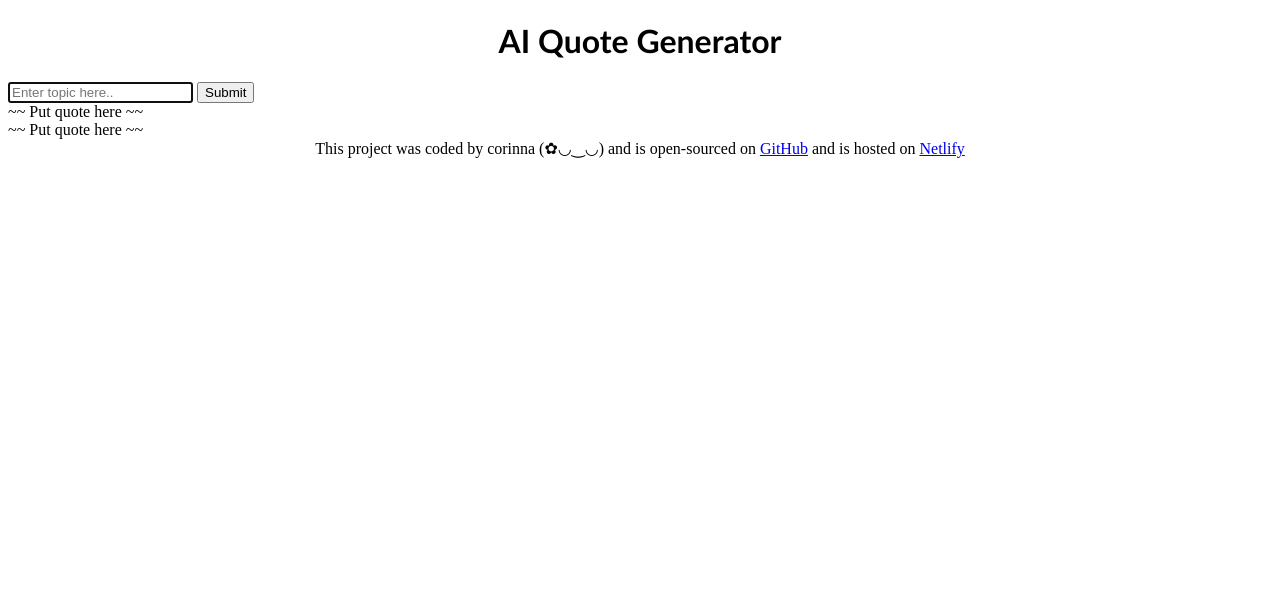
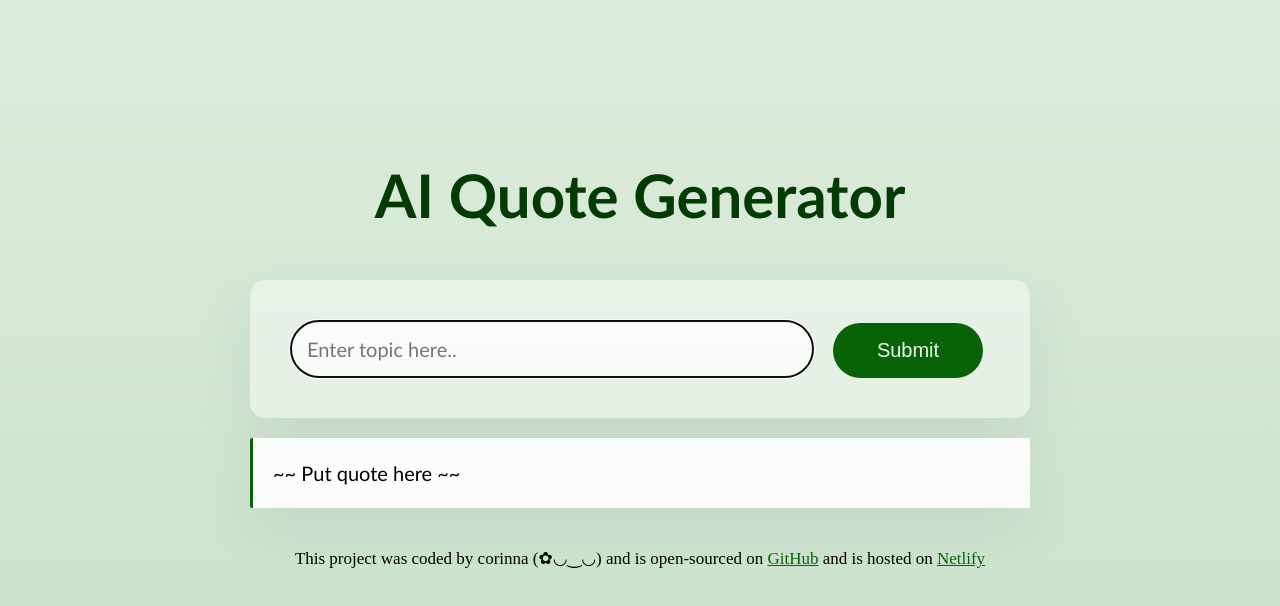
Before and after one commit to corinna19/quote-generator, a plain HTML site: page index.html in a window 1280 px wide. Drawn offline with Linux system fonts and the light colour scheme.

Commit message:
Added styling to CSS

```diff
--- a/index.html
+++ b/index.html
@@ -7,19 +7,18 @@
     <title>Quote Generator</title>
 </head>
 <body>
+    <div class="container">
 <header>
     <h1>AI Quote Generator</h1>
 </header>
 
 <main>
     <form>
-        <input type="text" placeholder="Enter topic here.." autofocus required>
-        <input type="submit" />
+        <input type="text" placeholder="Enter topic here.." autofocus required autocomplete="off" class="instructions">
+        <input type="submit" class="submit-button" />
     </form>
 
-    <div>
-        ~~ Put quote here ~~
-        <br>
+    <div class="poem">
         ~~ Put quote here ~~
     </div>
 
@@ -27,6 +26,7 @@
 
     <footer> This project was coded by corinna (✿◡‿◡) and is open-sourced on <a href="https://github.com/corinna19/quote-generator" target="blank"> GitHub</a> and is hosted on <a href="https://corinnasquotegenerator.netlify.app/" target="blank">Netlify</a></footer>
 
+</div>
     <script src="src/index.js"></script>
 </body>
 </html>
--- a/src/style.css
+++ b/src/style.css
@@ -1,12 +1,75 @@
 body {
-    background-color:;
+    background: linear-gradient(to top, #c1dfc4 0%, #deecdd 100%);
+    height: 100vh;
+}
+
+.container {
+    margin: 150px auto;
+    max-width: 780px;
+}
+
+header {
+    margin: 40px;
 }
 
 h1 {
     text-align: center;
     font-family: 'Gill Sans', 'Gill Sans MT', Calibri, 'Trebuchet MS', sans-serif;
+    font-size: 60px;
+    font-weight: 900;
+    line-height: 1.5;
+    color: rgb(3, 59, 3);
+}
+
+form {
+    background-color: rgba(255, 255, 255, 0.412);
+    padding: 40px;
+    border-radius: 15px;
+    box-shadow: 0px 20px 60px rgba(65, 50, 100, 0.08);
+}
+
+.instructions {
+    background-color: rgba(255, 255, 255, 0.748);
+    padding: 16px;
+    border: 0.5px solid rgb(119, 124, 119);
+    border-radius: 30px;
+    width: 70%;
+    font-size: 20px;
+    line-height: 20px;
+    color: rgb(3, 59, 3);
+    font-family: 'Gill Sans', 'Gill Sans MT', Calibri, 'Trebuchet MS', sans-serif;
+
+}
+
+.submit-button {
+    margin-left: 15px;
+    background-color: rgb(8, 99, 8);
+    color: rgba(255, 255, 255, 0.948);
+    font-size: 20px;
+    width: 150px;
+    border: none;
+    border-radius: 40px;
+    padding: 16px;
+}
+
+.poem {
+    margin: 20px 0px 40px 0px;
+    font-family: 'Gill Sans', 'Gill Sans MT', Calibri, 'Trebuchet MS', sans-serif;
+    font-size: 20px;
+    line-height: 1.5;
+    background-color: rgba(255, 255, 255, 0.914);
+    padding: 20px;
+    border-left: 3px solid rgb(8, 99, 8);
+    border-radius: 2px;
+    box-shadow: 0px 20px 60px rgba(65, 50, 100, 0.08);
 }
 
 footer {
     text-align: center;
+    font-size: 17px;
+    margin-top: 30px;
 }
+
+a {
+   color: rgb(8, 99, 8);
+}
```
